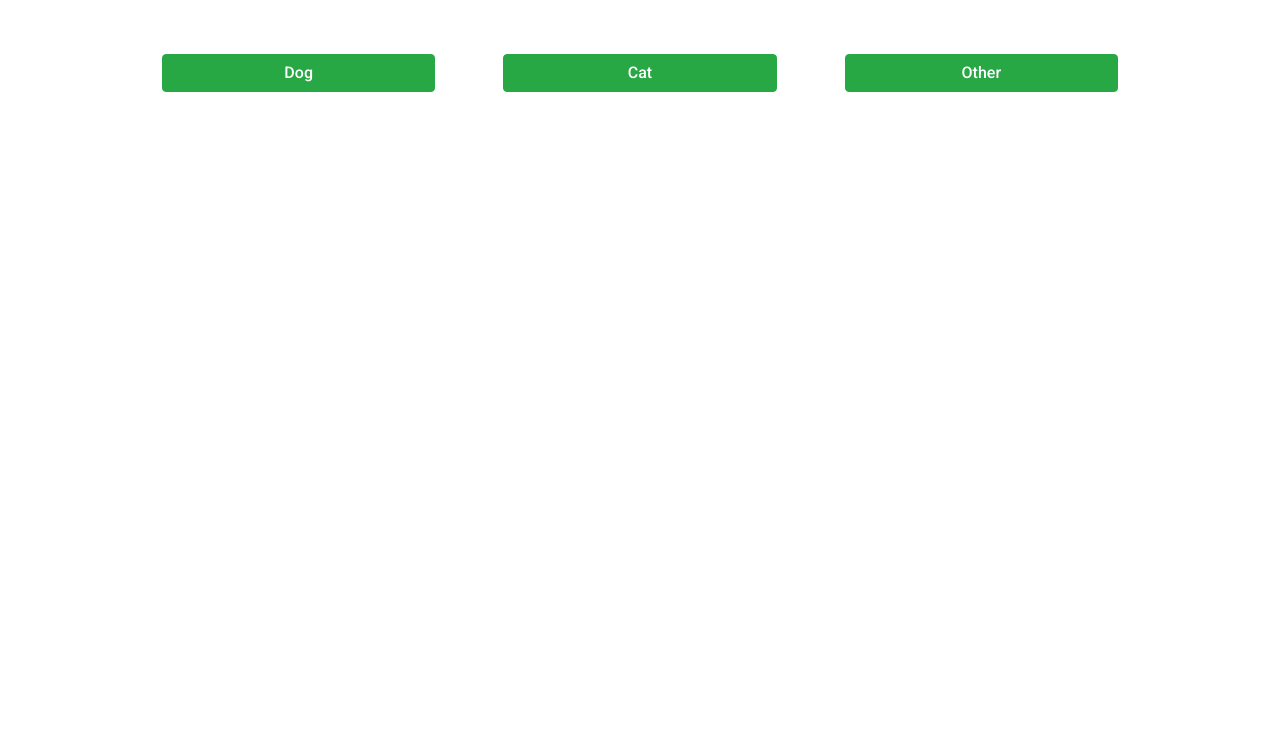
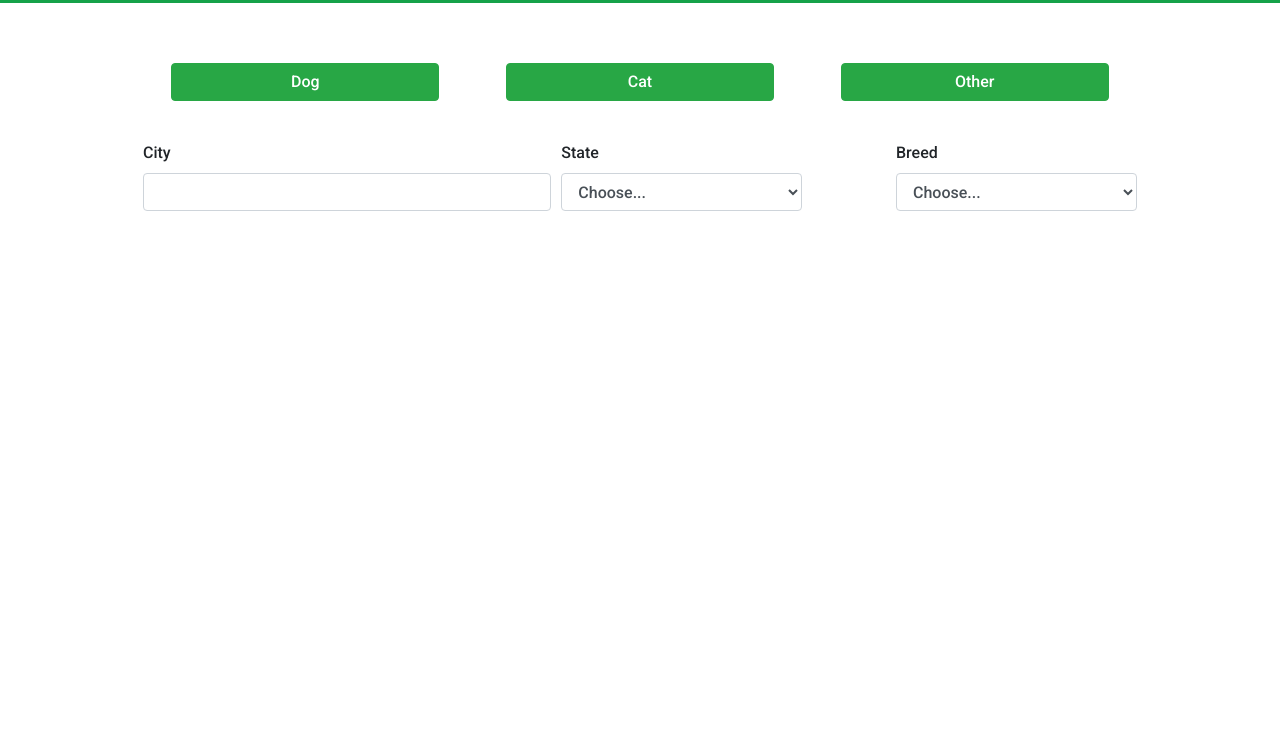
Before and after one commit to timstarkk/newpetpedia, a plain HTML site: page index.html in a window 1280 px wide. Shown: the part 60-800 px from the top of the page. Drawn offline with nearby package versions, Linux system fonts and the light colour scheme; no server answers.

Commit message:
additions to the form and changed header font size

```diff
--- a/assets/css/style.css
+++ b/assets/css/style.css
@@ -22,6 +22,7 @@ body {
 
 #header {
     color: white;
+    font-size: 22px;
 }
 
 #searchButtonBox {
@@ -61,3 +62,7 @@ img {
     height: auto;
     z-index: 20;
 }
+
+.stateBreed {
+    margin-top: 40px;
+}
--- a/index.html
+++ b/index.html
@@ -30,6 +30,12 @@
             border: 2px solid blue;
             margin-top: 5px;
             margin-bottom: 5px;
+        }
+
+        .form-group {
+            border: 2px solid purple;
+            margin-top: 5px;
+            margin-bottom: 5px;
         } */
     </style>
 </head>
@@ -46,18 +52,37 @@
     <div class="row">
         <div class="container">
             <form>
-                <div class="row searchRow" id="">
-                    <!-- need to make this a form with the blockdefault -->
-                    <div class="col-12 col-md-3 col-lg-4 col-xl-4" id="searchButtonBox">
+                <div class="form-row  searchRow" id="">
+                    <div class="col-12 col-md-4 col-lg-4 col-xl-4" id="searchButtonBox">
                         <button class="btn btn-success" id="search">Dog</button>
                     </div>
-                    <div class="col-12 col-md-3 col-lg-4 col-xl-4" id="searchButtonBox">
+                    <div class="col-12 col-md-4 col-lg-4 col-xl-4" id="searchButtonBox">
                         <button class="btn btn-success" id="search">Cat</button>
                     </div>
-                    <div class="col-12 col-md-3 col-lg-4 col-xl-4" id="searchButtonBox">
+                    <div class="col-12 col-md-4 col-lg-4 col-xl-4" id="searchButtonBox">
                         <button class="btn btn-success" id="search">Other</button>
                     </div>
-                    <!-- end form -->
+                </div>
+                <div class="form-row stateBreed">
+                    <div class="form-group col-12 col-sm-12 col-md-5 col-lg-5 col-xl-5">
+                        <label for="inputCity">City</label>
+                        <input type="text" class="form-control" id="inputCity">
+                    </div>
+                    <div class="form-group col-12 col-sm-12 col-md-3 col-lg-3 col-xl-3">
+                        <label for="inputState">State</label>
+                        <select id="inputState" class="form-control">
+                            <option selected>Choose...</option>
+                            <option>...</option>
+                        </select>
+                    </div>
+                    <div
+                        class="form-group col-12 col-sm-12 offset-md-1 col-md-3 offset-lg-1  col-lg-3 offset-xl-1 col-xl-3">
+                        <label for="inputState">Breed</label>
+                        <select id="inputState" class="form-control">
+                            <option selected>Choose...</option>
+                            <option>...</option>
+                        </select>
+                    </div>
                 </div>
             </form>
         </div>
```
